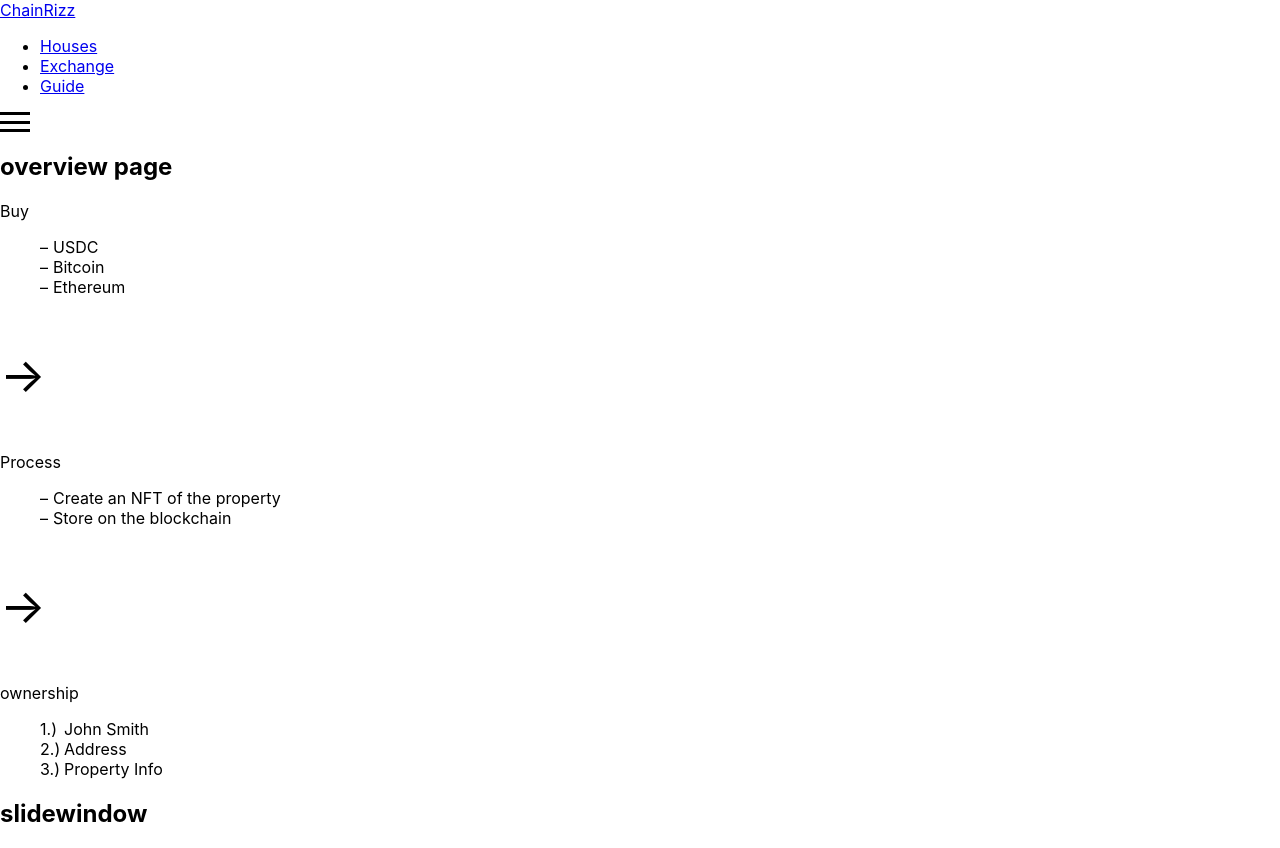
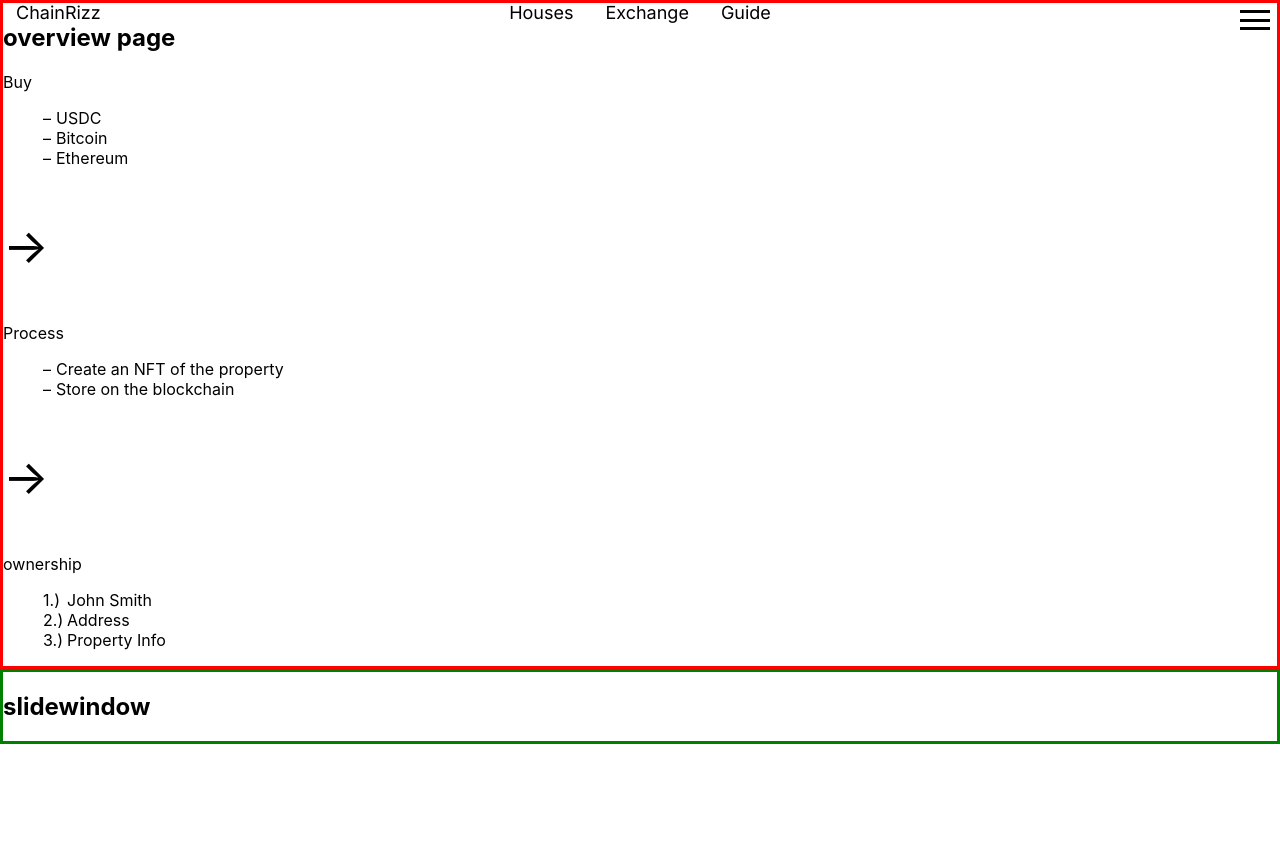
Before and after one commit to HaigEmirzian/NFT-Marketplace-Front-End, a React (Create React App) app in the folder marketplace/: page / in a window 1280 px wide. After the commit the page ends 800 px from the top, so only its background shows below. Built offline with nearby package versions, Linux system fonts and the light colour scheme.

Commit message:
big ui changes

```diff
--- a/marketplace/src/App.js
+++ b/marketplace/src/App.js
@@ -12,7 +12,6 @@ import {
     Mission,
     About,
 } from "./components/index.js";
-import "./Hamburger.css";
 import { Routes, Route } from "react-router-dom";
 
 function App() {
--- a/marketplace/src/Hamburger.css
+++ b/marketplace/src/components/hamburger menu/hamburger.css
@@ -30,6 +30,12 @@
     padding: 10px;
   }
 
+  .menu-container {
+    position: fixed;
+    top: 10px;
+    right: 10px;
+  }
+
   .menu ul {
     list-style-type: none;
     padding: 0;
--- a/marketplace/src/components/hamburger menu/hamburger.js
+++ b/marketplace/src/components/hamburger menu/hamburger.js
@@ -1,6 +1,6 @@
 import React, { useState } from "react";
 import { Link } from "react-router-dom";
-
+import "./hamburger.css"
 
 function Hamburger() {
   const [isOpen, setIsOpen] = useState(false);
@@ -10,7 +10,7 @@ function Hamburger() {
   };
 
   return (
-    <div>
+    <div className="menu-container">
       {/* Hamburger icon */}
       <div
         className={`hamburger ${isOpen ? "open" : ""}`}
--- /dev/null
+++ b/marketplace/src/components/home page/logo.css
@@ -0,0 +1,17 @@
+@import url('https://fonts.googleapis.com/css2?family=Inter&display=swap');
+
+.logo{
+    position: fixed;
+}
+
+.logo a{
+    text-decoration: none;
+    font-family: 'Inter', sans-serif;
+    color: black;
+    font-weight: 500;
+    font-size: 18px;
+    line-height: 25px;
+    text-transform: capitalize;
+    margin: 0 1rem;
+    cursor: pointer;
+}
--- a/marketplace/src/components/Logo.js
+++ b/marketplace/src/components/home page/logo.js
@@ -1,6 +1,8 @@
+import "./logo.css"
+
 function Logo() {
   return (
-    <div>
+    <div className="logo">
       <a href="/">ChainRizz</a>
     </div>
   );
--- a/marketplace/src/components/home page/overview.css
+++ b/marketplace/src/components/home page/overview.css
@@ -1,5 +1,9 @@
+/* TEMPORARY VISUAL */
+.overview-box{
+    border: 3px solid red;
+}
+
 /* dash list */
-
 .dash-list {
     list-style-type: none;
   }
--- a/marketplace/src/components/home page/overview.js
+++ b/marketplace/src/components/home page/overview.js
@@ -2,10 +2,10 @@ import "./overview.css";
 
 function Overview() {
     return (
-        <div>
+        <div className="overview-box">
             <h2>overview page</h2>
             {/* buy component of overview component */}
-            <div class="buyComponent">
+            <div className="buyComponent">
                 <p>Buy</p>
                 <ul class="dash-list">
                     <li>USDC</li>
@@ -15,12 +15,12 @@ function Overview() {
             </div>
 
             {/* arrow between components */}
-            <div class="arrow">
+            <div className="arrow">
                 <p>&rarr;</p>
             </div>
 
             {/* process component of overview component */}
-            <div class="procComponent">
+            <div className="procComponent">
                 <p>Process</p>
                 <ul class="dash-list">
                     <li>Create an NFT of the property</li>
--- /dev/null
+++ b/marketplace/src/components/home page/slideWindow.css
@@ -0,0 +1,4 @@
+/* TEMPORARY VISUAL */
+.slideWindow-box{
+    border: 3px solid green;
+}
--- a/marketplace/src/components/home page/slideWindow.js
+++ b/marketplace/src/components/home page/slideWindow.js
@@ -1,6 +1,8 @@
+import "./slideWindow.css";
+
 function SlideWindow() {
     return (
-      <div>
+      <div className="slideWindow-box">
         <h2>slidewindow</h2>
       </div>
     );
--- a/marketplace/src/components/index.js
+++ b/marketplace/src/components/index.js
@@ -1,5 +1,5 @@
 export { default as NavBar } from "./navbar/navBar";
-export { default as Logo } from "./logo";
+export { default as Logo } from "./home page/logo";
 export { default as Hamburger } from "./hamburger menu/hamburger";
 export { default as Overview } from "./home page/overview";
 export { default as SlideWindow } from "./home page/slideWindow";
--- /dev/null
+++ b/marketplace/src/components/navbar/navBar.css
@@ -0,0 +1,27 @@
+@import url('https://fonts.googleapis.com/css2?family=Inter&display=swap');
+
+.navbar-container{
+    display: flex;
+    justify-content: center;
+}
+
+.navbar{
+    display: flex;
+    flex-direction: row;
+    position: fixed;
+}
+
+.navbar p{
+    font-weight: 500;
+    font-family: 'Inter', sans-serif;
+    font-size: 18px;
+    line-height: 25px;
+    text-transform: capitalize;
+    margin: 0 1rem;
+    cursor: pointer;
+}
+
+.navbar a{
+    text-decoration: none;
+    color: black;
+}
--- a/marketplace/src/components/navbar/navBar.js
+++ b/marketplace/src/components/navbar/navBar.js
@@ -1,16 +1,15 @@
-import { Link } from "react-router-dom";
+import "./navBar.css"
 
 function NavBar() {
     return (
-        <div>
-            <nav>
-                <ul>
-                    <li><Link to="/houses">Houses</Link></li>
-                    <li><Link to="/exchange">Exchange</Link></li>
-                    <li><Link to="/guide">Guide</Link></li>
-                </ul>
-            </nav>
+        <div className="navbar-container">
+            <div className="navbar">
+                <p><a href="/houses">Houses</a></p>
+                <p><a href="/exchange">Exchange</a></p>
+                <p><a href="/guide">Guide</a></p>
+            </div>
         </div>
+
     );
 }
 
```
